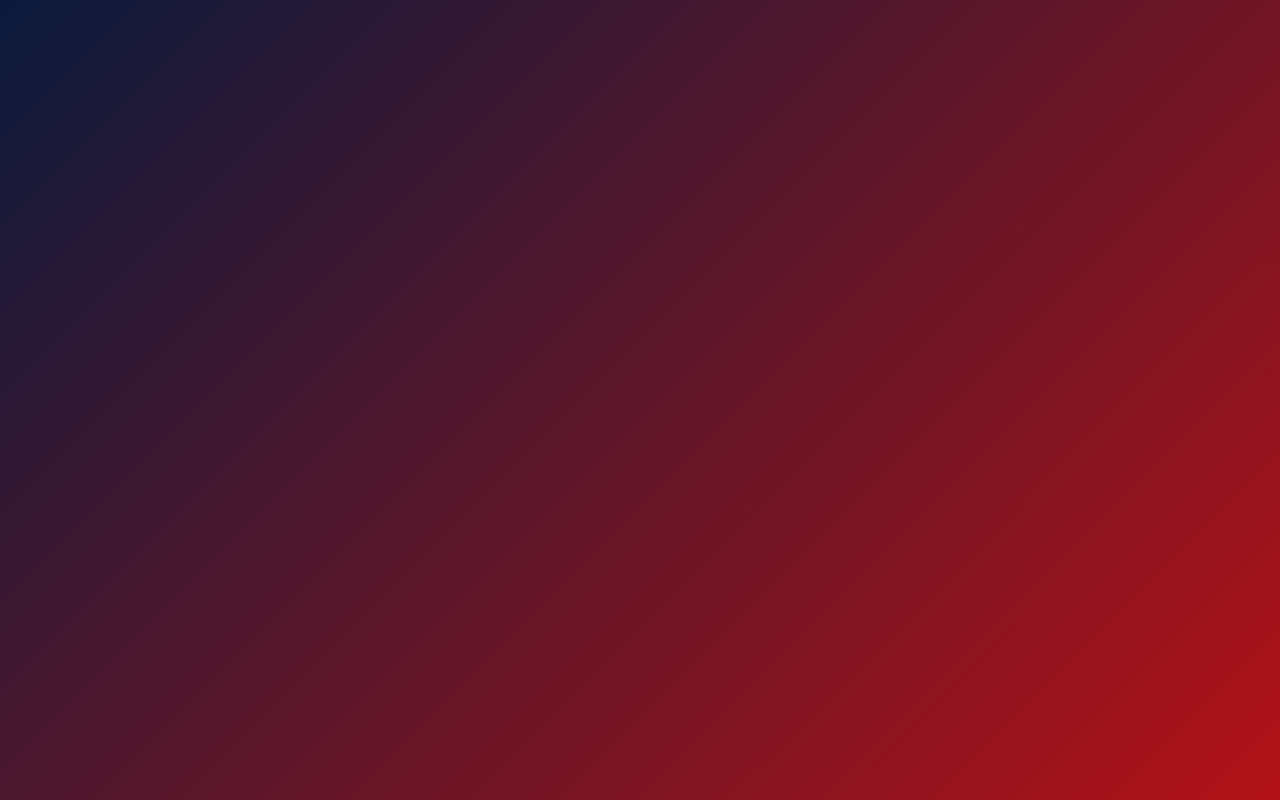
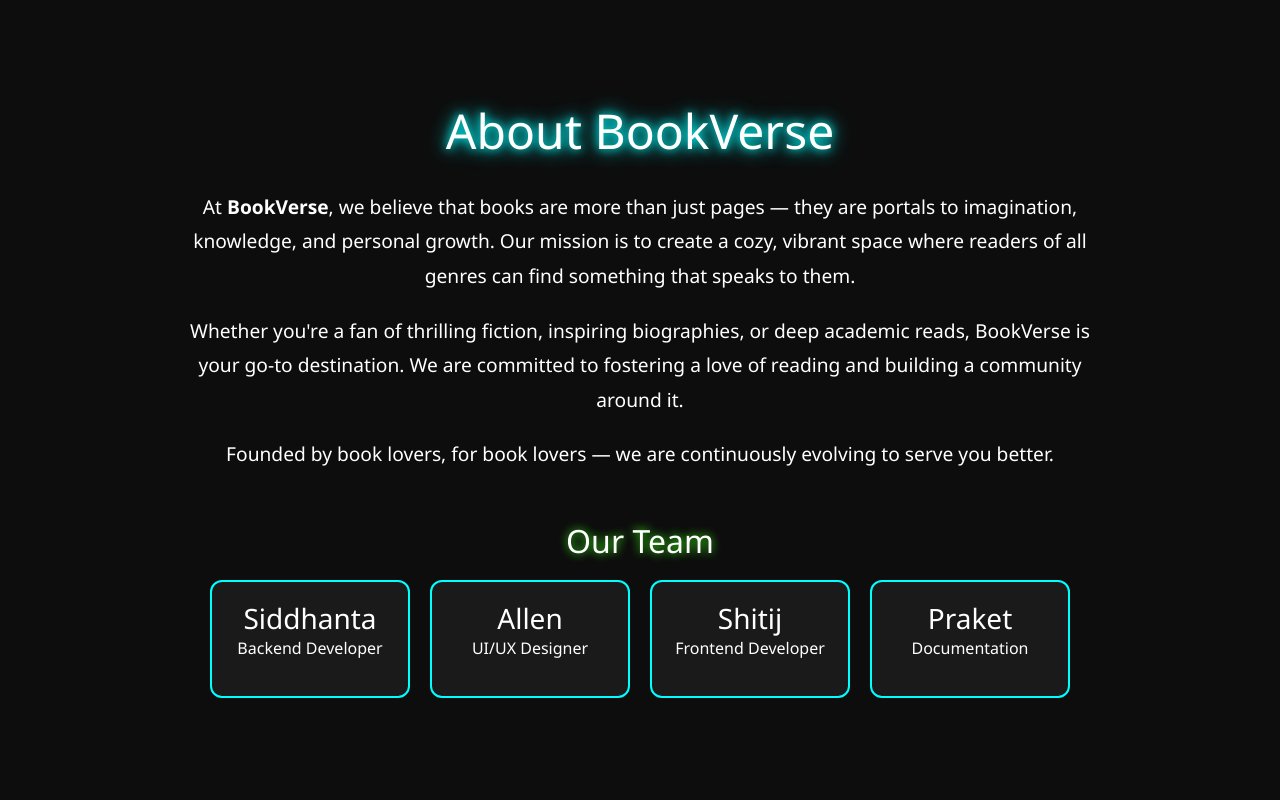
Before and after one commit to AllenBurney/online-bookstore, a React (Create React App) app in the folder frontend/: page /about in a window 1280 px wide. Before the commit this address had no page. Built offline with nearby package versions, Linux system fonts and the light colour scheme.

Commit message:
About us

```diff
--- a/frontend/src/App.js
+++ b/frontend/src/App.js
@@ -15,6 +15,7 @@ import AllOrders from './components/AllOrders';
 import AddBookForm from './components/AddBookForm';
 import PutOnSale from './components/PutOnSale'; // ✅ ADDED IMPORT
 import './App.css';
+import About from './components/About';
 
 const App = () => {
   return (
@@ -33,6 +34,7 @@ const App = () => {
             <Route path="/order-history" element={<OrderHistory />} />
             <Route path="/all-orders" element={<AllOrders />} />
             <Route path="/add-book" element={<AddBookForm />} />
+            <Route path="/about" element={<About />} />
             <Route path="/put-on-sale" element={<PutOnSale />} /> {/* ✅ NEW ROUTE */}
           </Routes>
         </Router>
--- /dev/null
+++ b/frontend/src/components/About.css
@@ -0,0 +1,70 @@
+.about-page {
+  background: #0d0d0d;
+  min-height: 100vh;
+  padding: 60px 20px;
+  color: #f5f5f5;
+  font-family: 'Segoe UI', sans-serif;
+  display: flex;
+  justify-content: center;
+  align-items: center;
+}
+
+.about-content {
+  max-width: 900px;
+  text-align: center;
+}
+
+.neon-title {
+  font-size: 3rem;
+  margin-bottom: 30px;
+  color: #0ff;
+  text-shadow: 0 0 10px #0ff, 0 0 20px #0ff;
+}
+
+.about-text {
+  font-size: 1.2rem;
+  line-height: 1.8;
+  margin-bottom: 20px;
+  color: #ccc;
+}
+
+.about-team {
+  margin-top: 50px;
+}
+
+.team-heading {
+  font-size: 2rem;
+  margin-bottom: 20px;
+  color: #39ff14;
+  text-shadow: 0 0 10px #39ff14;
+}
+
+.team-grid {
+  display: flex;
+  flex-wrap: wrap;
+  justify-content: center;
+  gap: 20px;
+}
+
+.team-card {
+  background: #1a1a1a;
+  border: 2px solid #0ff;
+  padding: 20px;
+  width: 200px;
+  border-radius: 12px;
+  transition: transform 0.3s ease, box-shadow 0.3s ease;
+}
+
+.team-card:hover {
+  transform: translateY(-5px);
+  box-shadow: 0 0 15px #0ff;
+}
+
+.team-card h3 {
+  margin: 0;
+  color: #fff;
+}
+
+.team-card p {
+  color: #aaa;
+}
--- /dev/null
+++ b/frontend/src/components/About.js
@@ -0,0 +1,50 @@
+import React from 'react';
+import './About.css';
+
+const About = () => {
+  return (
+    <div className="about-page">
+      <div className="about-content">
+        <h1 className="neon-title">About BookVerse</h1>
+        <p className="about-text">
+          At <strong>BookVerse</strong>, we believe that books are more than just pages —
+          they are portals to imagination, knowledge, and personal growth. Our mission is to
+          create a cozy, vibrant space where readers of all genres can find something that speaks to them.
+        </p>
+        <p className="about-text">
+          Whether you're a fan of thrilling fiction, inspiring biographies, or deep academic reads, BookVerse
+          is your go-to destination. We are committed to fostering a love of reading and building a
+          community around it.
+        </p>
+        <p className="about-text">
+          Founded by book lovers, for book lovers — we are continuously evolving to serve you better.
+        </p>
+
+        <div className="about-team">
+          <h2 className="team-heading">Our Team</h2>
+          <div className="team-grid">
+            <div className="team-card">
+              <h3>Siddhanta</h3>
+              <p>Backend Developer</p>
+            </div>
+            <div className="team-card">
+              <h3>Allen</h3>
+              <p>UI/UX Designer</p>
+            </div>
+            <div className="team-card">
+              <h3>Shitij</h3>
+              <p>Frontend Developer</p>
+            </div>
+            <div className="team-card">
+              <h3>Praket</h3>
+              <p>Documentation</p>
+            </div>
+
+          </div>
+        </div>
+      </div>
+    </div>
+  );
+};
+
+export default About;
--- a/frontend/src/components/Header.js
+++ b/frontend/src/components/Header.js
@@ -31,6 +31,7 @@ const Header = () => {
         <Link to="/shop" onClick={() => setMenuOpen(false)}>Shop</Link>
         <Link to="/cart" onClick={() => setMenuOpen(false)}>Cart</Link>
         <Link to="/order-history" onClick={() => setMenuOpen(false)}>Orders</Link>
+        <Link to="/about" onClick={() => setMenuOpen(false)}>About Us</Link>
         {!user && (
           <Link to="/login" onClick={() => setMenuOpen(false)}>Login</Link>
         )}
```
